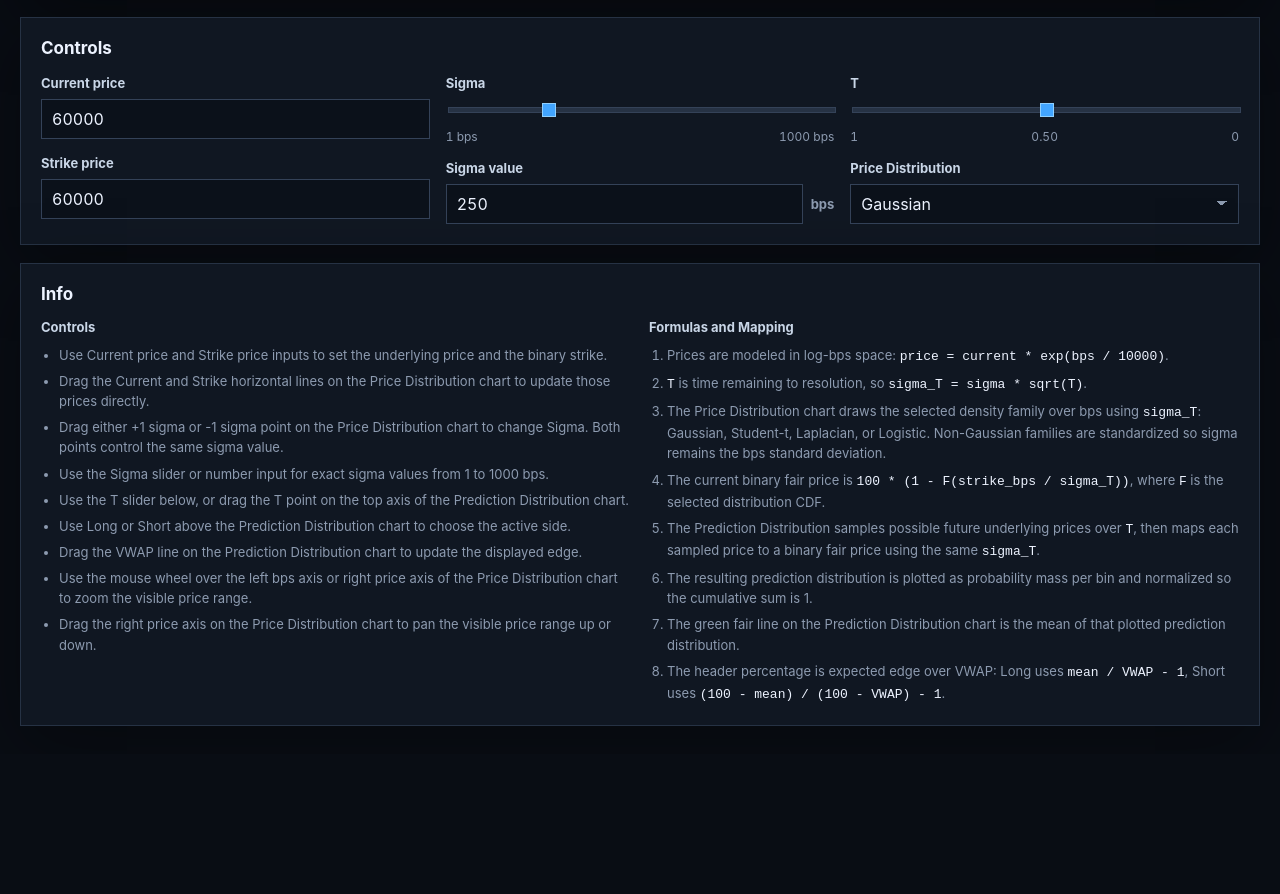
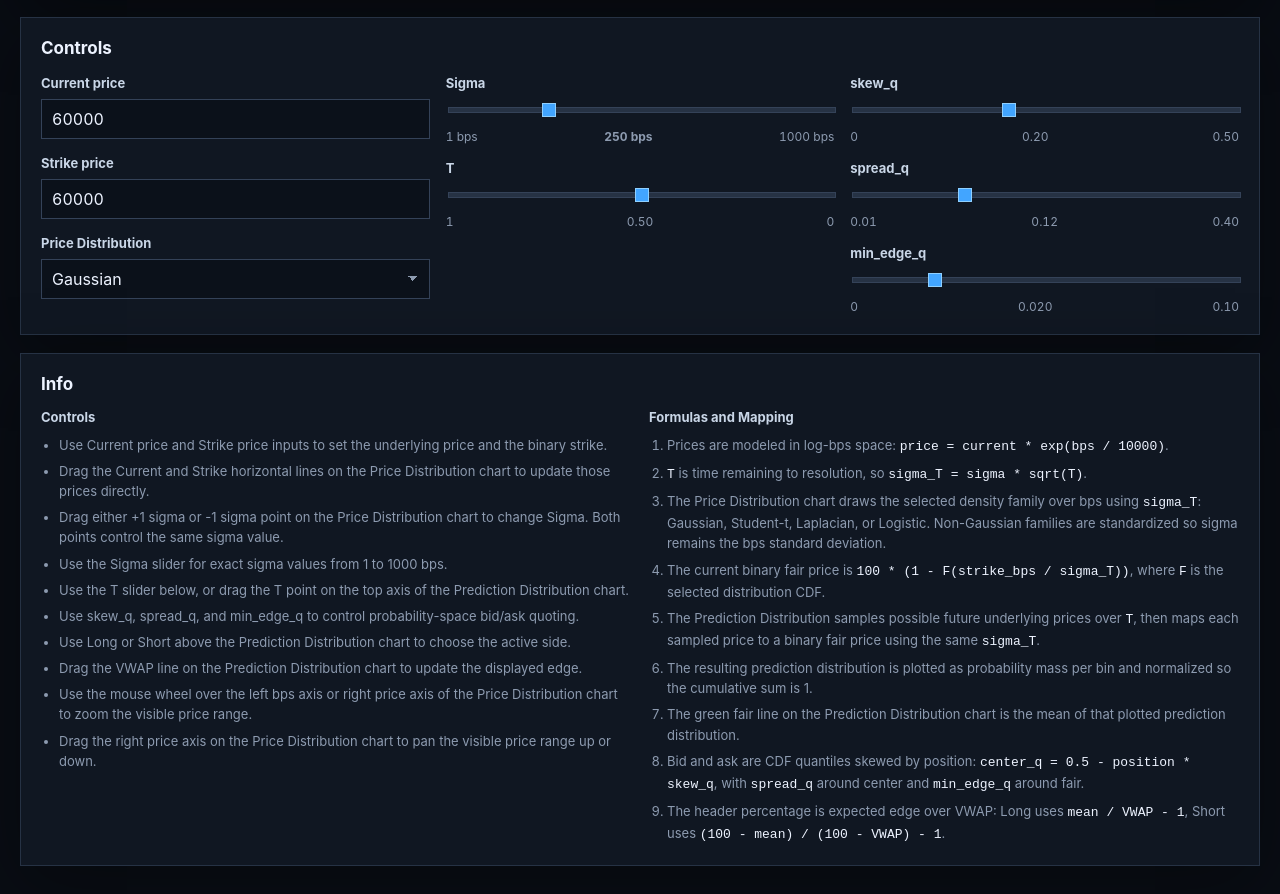
Before and after one commit to s44no4/price-prediction-mapper, a plain HTML site: page index.html in a window 1280 px wide. Shown: the part 942-1836 px from the top of the page. Before the commit the page ends 1696 px from the top, so only its background shows below. Drawn offline with Linux system fonts and the light colour scheme.

Commit message:
Skew controls

```diff
--- a/index.html
+++ b/index.html
@@ -458,6 +458,13 @@
       color: var(--muted);
       font-size: 13px;
       font-weight: 650;
+    }
+
+    .control-value {
+      color: var(--muted);
+      font-size: 12px;
+      font-weight: 650;
+      font-variant-numeric: tabular-nums;
     }
 
     .range-labels {
@@ -605,37 +612,6 @@
             <label for="strikePriceInput">Strike price</label>
             <input id="strikePriceInput" type="number" min="0" step="1" value="60000" inputmode="numeric">
           </div>
-        </div>
-
-        <div class="control-column">
-          <div class="field">
-            <label for="sigmaSlider">Sigma</label>
-            <input id="sigmaSlider" type="range" min="1" max="1000" step="1" value="250">
-            <div class="range-labels">
-              <span>1 bps</span>
-              <span>1000 bps</span>
-            </div>
-          </div>
-
-          <div class="field">
-            <label for="sigmaInput">Sigma value</label>
-            <div class="number-row">
-              <input id="sigmaInput" type="number" min="1" max="1000" step="1" value="250" inputmode="numeric">
-              <span class="unit">bps</span>
-            </div>
-          </div>
-        </div>
-
-        <div class="control-column">
-          <div class="field">
-            <label for="tSlider">T</label>
-            <input id="tSlider" type="range" min="0" max="1" step="0.01" value="0.5">
-            <div class="range-labels">
-              <span>1</span>
-              <span id="tValue">0.50</span>
-              <span>0</span>
-            </div>
-          </div>
 
           <div class="field">
             <label for="priceDistributionSelect">Price Distribution</label>
@@ -647,6 +623,60 @@
             </select>
           </div>
         </div>
+
+        <div class="control-column">
+          <div class="field">
+            <label for="sigmaSlider">Sigma</label>
+            <input id="sigmaSlider" type="range" min="1" max="1000" step="1" value="250">
+            <div class="range-labels">
+              <span>1 bps</span>
+              <span id="sigmaValue" class="control-value">250 bps</span>
+              <span>1000 bps</span>
+            </div>
+          </div>
+
+          <div class="field">
+            <label for="tSlider">T</label>
+            <input id="tSlider" type="range" min="0" max="1" step="0.01" value="0.5">
+            <div class="range-labels">
+              <span>1</span>
+              <span id="tValue">0.50</span>
+              <span>0</span>
+            </div>
+          </div>
+        </div>
+
+        <div class="control-column">
+          <div class="field">
+            <label for="skewQSlider">skew_q</label>
+            <input id="skewQSlider" type="range" min="0" max="0.5" step="0.01" value="0.2">
+            <div class="range-labels">
+              <span>0</span>
+              <span id="skewQValue">0.20</span>
+              <span>0.50</span>
+            </div>
+          </div>
+
+          <div class="field">
+            <label for="spreadQSlider">spread_q</label>
+            <input id="spreadQSlider" type="range" min="0.01" max="0.4" step="0.01" value="0.12">
+            <div class="range-labels">
+              <span>0.01</span>
+              <span id="spreadQValue">0.12</span>
+              <span>0.40</span>
+            </div>
+          </div>
+
+          <div class="field">
+            <label for="minEdgeQSlider">min_edge_q</label>
+            <input id="minEdgeQSlider" type="range" min="0" max="0.1" step="0.005" value="0.02">
+            <div class="range-labels">
+              <span>0</span>
+              <span id="minEdgeQValue">0.020</span>
+              <span>0.10</span>
+            </div>
+          </div>
+        </div>
       </aside>
 
       <section id="info" class="info-panel" aria-label="FAQ and model information">
@@ -658,8 +688,9 @@
               <li>Use Current price and Strike price inputs to set the underlying price and the binary strike.</li>
               <li>Drag the Current and Strike horizontal lines on the Price Distribution chart to update those prices directly.</li>
               <li>Drag either +1 sigma or -1 sigma point on the Price Distribution chart to change Sigma. Both points control the same sigma value.</li>
-              <li>Use the Sigma slider or number input for exact sigma values from 1 to 1000 bps.</li>
+              <li>Use the Sigma slider for exact sigma values from 1 to 1000 bps.</li>
               <li>Use the T slider below, or drag the T point on the top axis of the Prediction Distribution chart.</li>
+              <li>Use skew_q, spread_q, and min_edge_q to control probability-space bid/ask quoting.</li>
               <li>Use Long or Short above the Prediction Distribution chart to choose the active side.</li>
               <li>Drag the VWAP line on the Prediction Distribution chart to update the displayed edge.</li>
               <li>Use the mouse wheel over the left bps axis or right price axis of the Price Distribution chart to zoom the visible price range.</li>
@@ -676,6 +707,7 @@
               <li>The Prediction Distribution samples possible future underlying prices over <code>T</code>, then maps each sampled price to a binary fair price using the same <code>sigma_T</code>.</li>
               <li>The resulting prediction distribution is plotted as probability mass per bin and normalized so the cumulative sum is 1.</li>
               <li>The green fair line on the Prediction Distribution chart is the mean of that plotted prediction distribution.</li>
+              <li>Bid and ask are CDF quantiles skewed by position: <code>center_q = 0.5 - position * skew_q</code>, with <code>spread_q</code> around center and <code>min_edge_q</code> around fair.</li>
               <li>The header percentage is expected edge over VWAP: Long uses <code>mean / VWAP - 1</code>, Short uses <code>(100 - mean) / (100 - VWAP) - 1</code>.</li>
             </ol>
           </div>
@@ -692,9 +724,15 @@
     const startPriceInput = document.getElementById('startPriceInput');
     const strikePriceInput = document.getElementById('strikePriceInput');
     const sigmaSlider = document.getElementById('sigmaSlider');
-    const sigmaInput = document.getElementById('sigmaInput');
+    const sigmaValue = document.getElementById('sigmaValue');
     const tSlider = document.getElementById('tSlider');
     const tValue = document.getElementById('tValue');
+    const skewQSlider = document.getElementById('skewQSlider');
+    const spreadQSlider = document.getElementById('spreadQSlider');
+    const minEdgeQSlider = document.getElementById('minEdgeQSlider');
+    const skewQValue = document.getElementById('skewQValue');
+    const spreadQValue = document.getElementById('spreadQValue');
+    const minEdgeQValue = document.getElementById('minEdgeQValue');
     const priceDistributionSelect = document.getElementById('priceDistributionSelect');
     const longButton = document.getElementById('longButton');
     const shortButton = document.getElementById('shortButton');
@@ -715,12 +753,8 @@
     const maxVisibleBps = 10000;
     const bpsSteps = 801;
     const orderbookBins = 501;
-    const quoteBaseSpreadProbability = 0.15;
-    const quoteSkewProbability = 0.25;
-    const quoteInventorySpreadProbability = 0.1;
-    const quoteMinProbability = 0.01;
-    const quoteMaxProbability = 0.99;
-    const quoteMinEdgeCents = 0.1;
+    const quoteMinProbability = 0.02;
+    const quoteMaxProbability = 0.98;
     let drawFrameId = 0;
     const chartState = {
       visibleBps: 1000,
@@ -762,6 +796,21 @@
     function getPosition() {
       const value = Number(positionSlider.value);
       return Number.isFinite(value) ? Math.min(1, Math.max(-1, value)) : 0;
+    }
+
+    function getSkewQ() {
+      const value = Number(skewQSlider.value);
+      return Number.isFinite(value) ? Math.min(0.5, Math.max(0, value)) : 0.2;
+    }
+
+    function getSpreadQ() {
+      const value = Number(spreadQSlider.value);
+      return Number.isFinite(value) ? Math.min(0.4, Math.max(0.01, value)) : 0.12;
+    }
+
+    function getMinEdgeQ() {
+      const value = Number(minEdgeQSlider.value);
+      return Number.isFinite(value) ? Math.min(0.1, Math.max(0, value)) : 0.02;
     }
 
     function getRemainingSigmaBps() {
@@ -955,19 +1004,30 @@
     function calculateQuoteCents(distribution) {
       const position = getPosition();
       const fairCents = calculatePredictionMeanCents(distribution);
-      const centerProbability = Math.min(quoteMaxProbability, Math.max(quoteMinProbability, 0.5 - position * quoteSkewProbability));
-      const halfSpreadProbability = quoteBaseSpreadProbability + Math.abs(position) * quoteInventorySpreadProbability;
-      const bidProbability = Math.min(quoteMaxProbability, Math.max(quoteMinProbability, centerProbability - halfSpreadProbability));
-      const askProbability = Math.min(quoteMaxProbability, Math.max(quoteMinProbability, centerProbability + halfSpreadProbability));
-      const rawBid = quantileFromDistribution(distribution, bidProbability);
-      const rawAsk = quantileFromDistribution(distribution, askProbability);
+      const fairProbability = cdfProbabilityForCents(distribution, fairCents);
+      const centerProbability = Math.min(quoteMaxProbability, Math.max(quoteMinProbability, 0.5 - position * getSkewQ()));
+      const halfSpreadProbability = getSpreadQ();
+      const minEdgeProbability = getMinEdgeQ();
+      const rawBidProbability = Math.min(quoteMaxProbability, Math.max(quoteMinProbability, centerProbability - halfSpreadProbability));
+      const rawAskProbability = Math.min(quoteMaxProbability, Math.max(quoteMinProbability, centerProbability + halfSpreadProbability));
+      const bidProbability = Math.min(rawBidProbability, Math.max(quoteMinProbability, fairProbability - minEdgeProbability));
+      const askProbability = Math.max(rawAskProbability, Math.min(quoteMaxProbability, fairProbability + minEdgeProbability));
 
       return {
-        bid: Math.max(0, Math.min(rawBid, fairCents - quoteMinEdgeCents)),
-        ask: Math.min(100, Math.max(rawAsk, fairCents + quoteMinEdgeCents)),
+        bid: quantileFromDistribution(distribution, bidProbability),
+        ask: quantileFromDistribution(distribution, askProbability),
         bidProbability,
         askProbability
       };
+    }
+
+    function cdfProbabilityForCents(distribution, cents) {
+      if (!distribution) return 0.5;
+
+      const indexLimit = Math.min(distribution.weights.length - 1, Math.max(0, Math.floor(cents / distribution.centsStep)));
+      let cumulative = 0;
+      for (let index = 0; index <= indexLimit; index += 1) cumulative += distribution.weights[index];
+      return Math.min(quoteMaxProbability, Math.max(quoteMinProbability, cumulative));
     }
 
     function binaryPriceCents(samplePrice, strikePrice, remainingSigmaBps) {
@@ -1088,7 +1148,18 @@
     function syncSigma(value) {
       const sigmaBps = clampSigma(value);
       sigmaSlider.value = sigmaBps;
-      sigmaInput.value = sigmaBps;
+      sigmaValue.textContent = `${sigmaBps} bps`;
+      requestDrawDistribution();
+    }
+
+    function updateQuoteControlValues() {
+      skewQValue.textContent = getSkewQ().toFixed(2);
+      spreadQValue.textContent = getSpreadQ().toFixed(2);
+      minEdgeQValue.textContent = getMinEdgeQ().toFixed(3);
+    }
+
+    function handleQuoteControlInput() {
+      updateQuoteControlValues();
       requestDrawDistribution();
     }
 
@@ -1751,10 +1822,6 @@
     }
 
     sigmaSlider.addEventListener('input', (event) => syncSigma(event.target.value));
-    sigmaInput.addEventListener('input', (event) => {
-      if (event.target.value !== '') syncSigma(event.target.value);
-    });
-    sigmaInput.addEventListener('blur', (event) => syncSigma(event.target.value));
     startPriceInput.addEventListener('input', requestDrawDistribution);
     startPriceInput.addEventListener('blur', () => {
       if (startPriceInput.value === '' || Number(startPriceInput.value) < 0) startPriceInput.value = '60000';
@@ -1767,6 +1834,9 @@
     });
     tSlider.addEventListener('input', requestDrawDistribution);
     positionSlider.addEventListener('input', requestDrawDistribution);
+    skewQSlider.addEventListener('input', handleQuoteControlInput);
+    spreadQSlider.addEventListener('input', handleQuoteControlInput);
+    minEdgeQSlider.addEventListener('input', handleQuoteControlInput);
     priceDistributionSelect.addEventListener('change', requestDrawDistribution);
     longButton.addEventListener('click', () => {
       chartState.side = 'long';
@@ -1790,6 +1860,8 @@
     window.addEventListener('resize', requestDrawDistribution);
 
     updateSideButtons();
+  syncSigma(sigmaSlider.value);
+  updateQuoteControlValues();
     drawDistribution();
   </script>
 </body>
```
